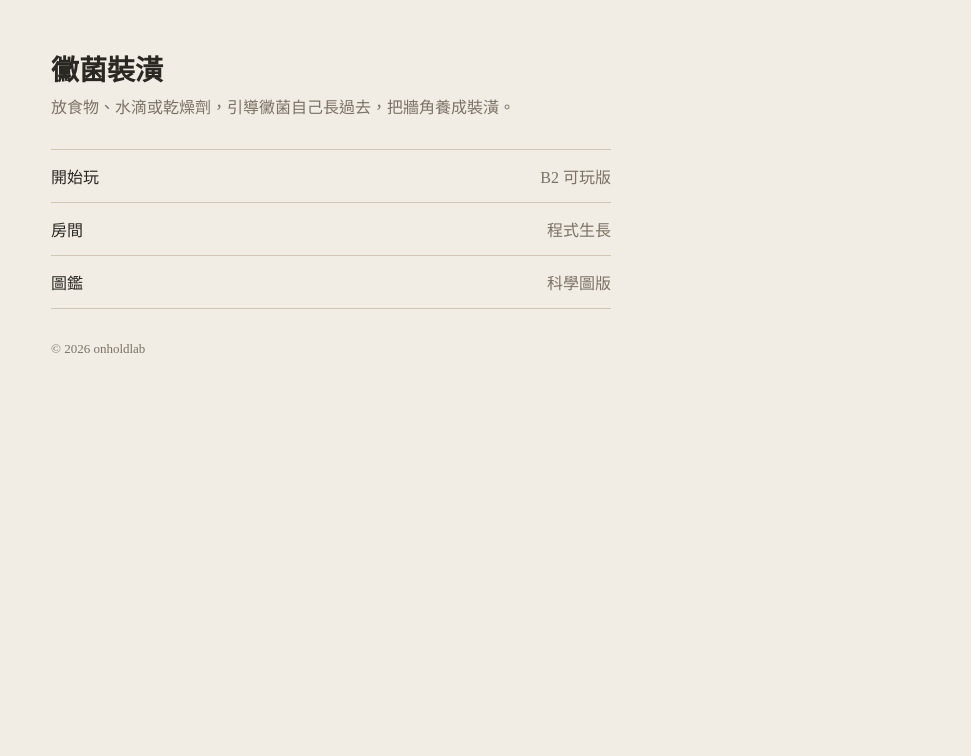
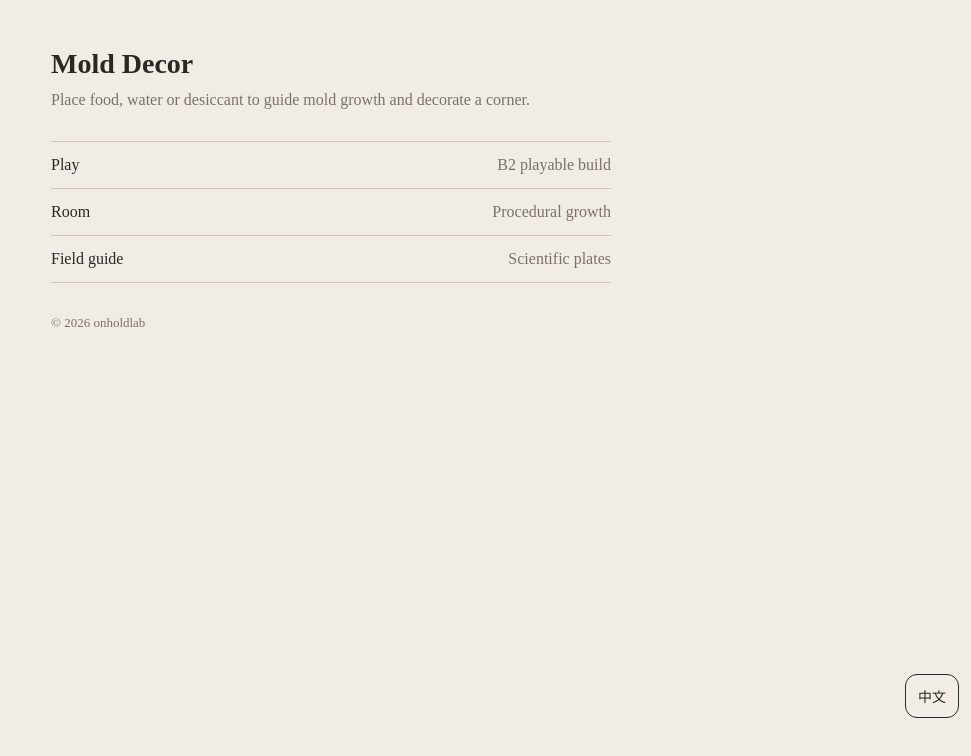
Before and after one commit to onholdlab/mold-decor, a plain HTML site: page index.html in a window 1280 px wide. Shown: the whole page, without its empty margins (309-1280 px from the left). Drawn offline with Linux system fonts and the light colour scheme.

Commit message:
Enable bilingual interface, dynamic messages and language switching

```diff
--- a/index.html
+++ b/index.html
@@ -17,7 +17,7 @@ a:last-of-type{border-bottom:1px solid var(--line)}
 a span{color:var(--muted)}
 footer{margin-top:32px;color:var(--muted);font-size:13px}
 </style>
-</head>
+<script src="locale.js"></script></head>
 <body>
 <main>
 <h1>黴菌裝潢</h1>
```
